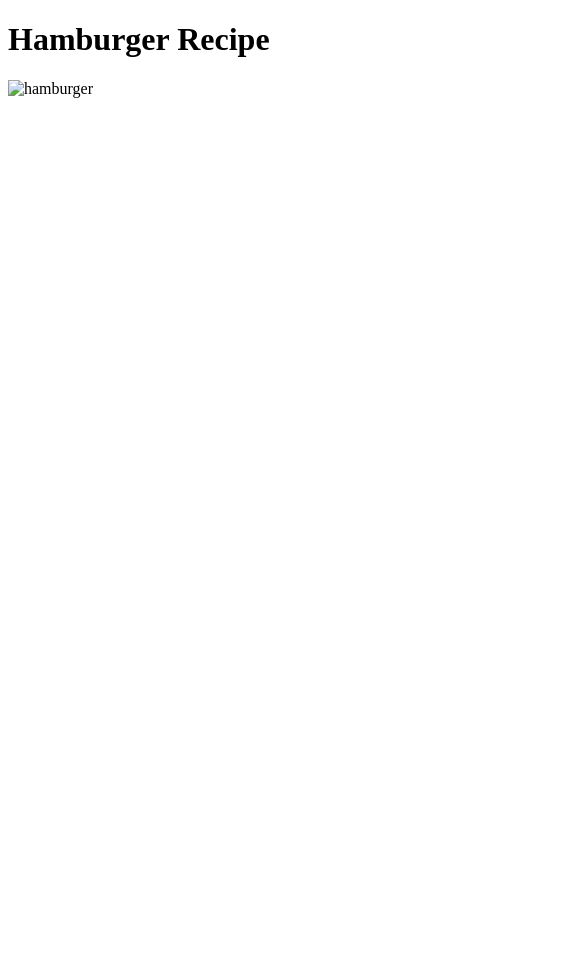
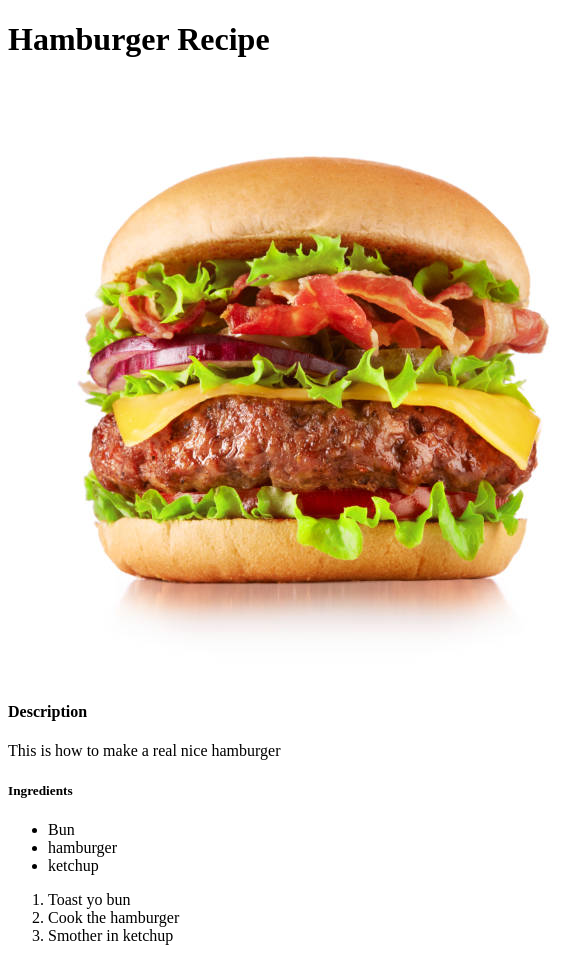
Before and after one commit to kdziak/odin-recipes, a plain HTML site: page recipes/hamburger.html in a window 390 px wide. Shown: the top 961 px of the page, 585 px wide, since content can reach past the window. Before the commit the page ends 844 px from the top, so only its background shows below. Drawn offline with Linux system fonts and the light colour scheme.

Commit message:
added hamburger page

```diff
--- a/recipes/hamburger.html
+++ b/recipes/hamburger.html
@@ -2,14 +2,36 @@
 <html lang="en">
 
 <head>
+
     <meta charset="utc-8">
     <title>Hamburger Recipe</title>
+
 </head>
 
 <body>
+
     <h1>Hamburger Recipe</h1>
 
-    <img src="../pic/hamburger.jpeg" alt="hamburger">
+    <img src="pic/hamburger.jpg" alt="hamburger">
+
+    <h4>Description</h4>
+
+    <p>
+        This is how to make a real nice hamburger
+    </p>
+
+    <h5>Ingredients</h5>
+    <ul>
+        <li>Bun</li>
+        <li>hamburger</li>
+        <li>ketchup</li>
+    </ul>
+
+    <ol>
+        <li>Toast yo bun</li>
+        <li>Cook the hamburger</li>
+        <li>Smother in ketchup</li>
+    </ol>
 </body>
 
 </html>
```
